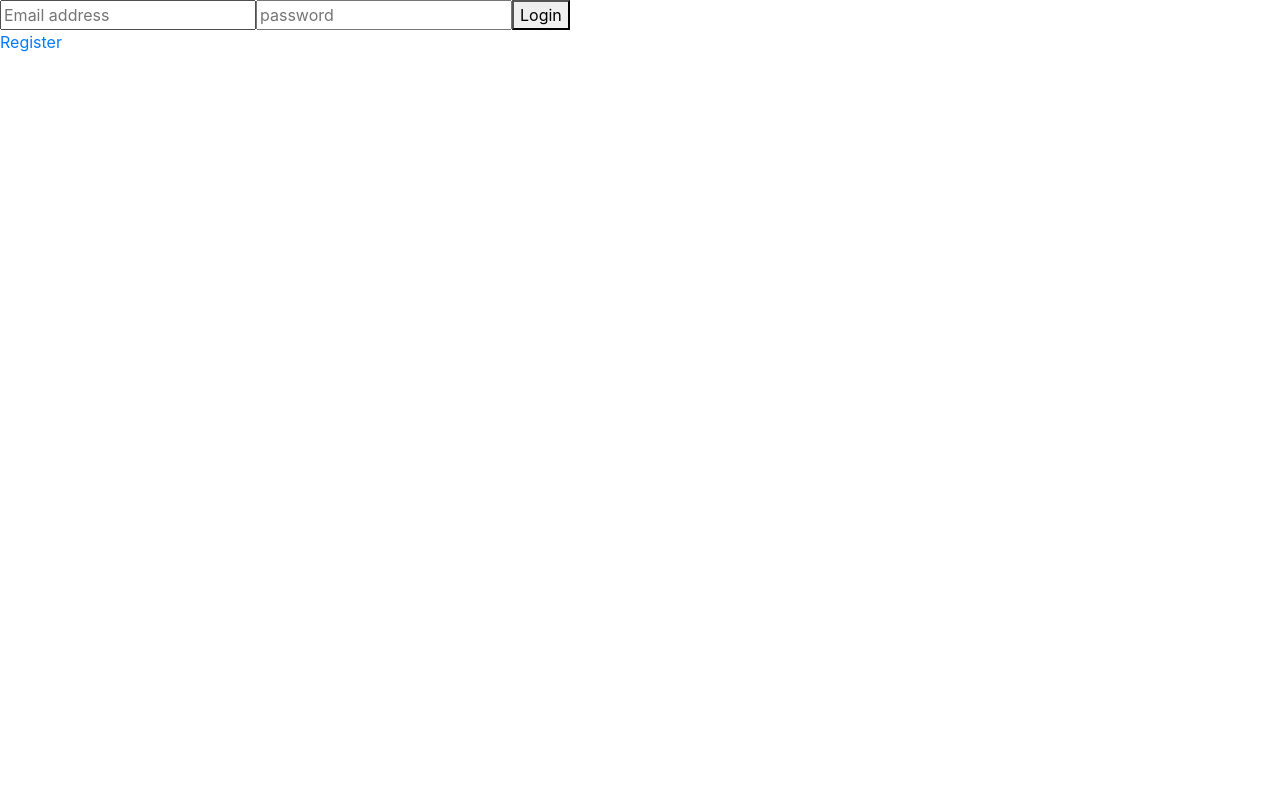
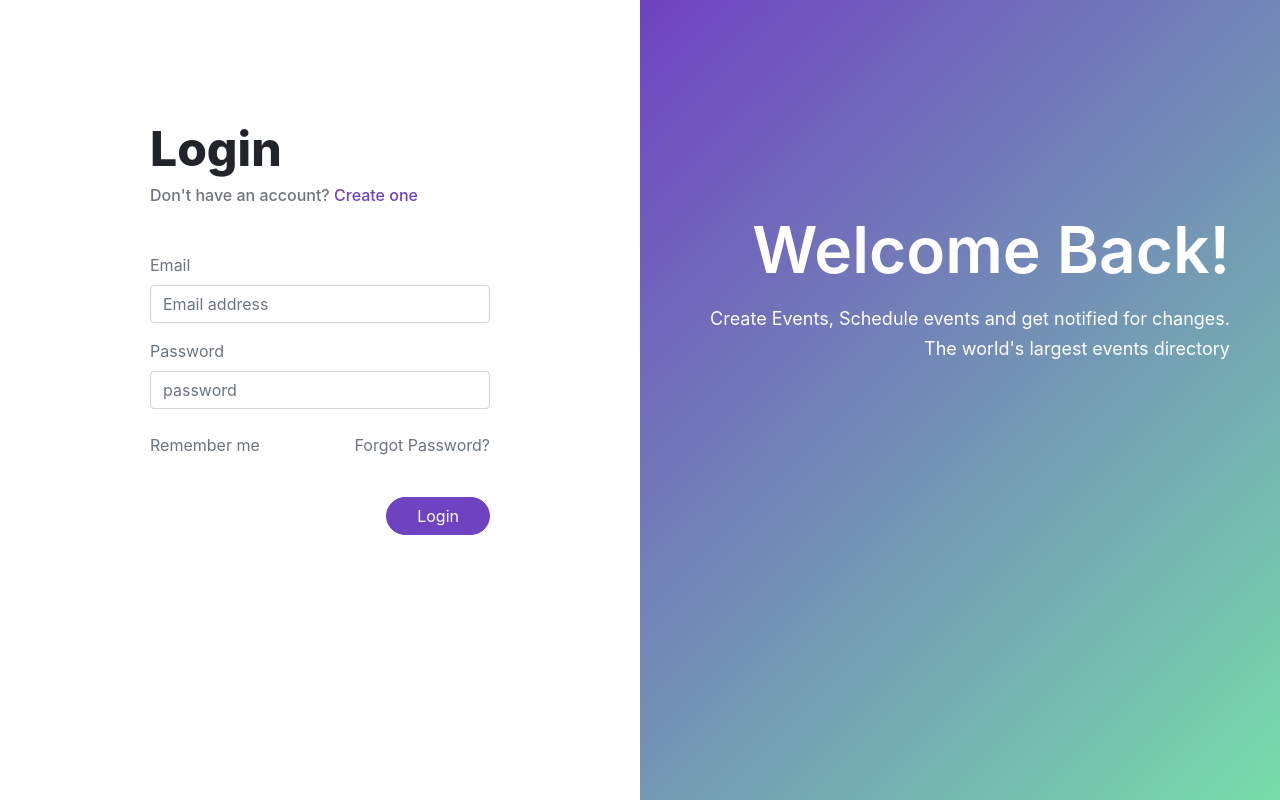
Before and after one commit to haribukke/events-app, an Angular app: page /login in a window 1280 px wide. Built offline with nearby package versions, Linux system fonts and the light colour scheme.

Commit message:
bootstrap customisation + login css

```diff
--- a/src/app/components/login/login.component.html
+++ b/src/app/components/login/login.component.html
@@ -1,13 +1,40 @@
+<div class="container-fluid login">
+  <div class="row ht-100">
+    <div class="col-6 login__container">
+      <h1 class="title">Login</h1>
+      <h5 class="text-small--grey">Don't have an account? <a class="text-primary" routerLink="/register"> Create one
+        </a></h5>
       <form [formGroup]="loginForm">
-  <input type="text" formControlName="name" placeholder="Email address">
-  <div *ngIf="submitted && f.name.errors">
+        <div class="mt-5 mb-4">
+          <div class="form-group">
+            <label for="" class="input-label">Email</label>
+            <input type="text" class="form-control" formControlName="name" placeholder="Email address">
+            <div *ngIf="submitted && f.name.errors" class="text-danger">
               <p *ngIf="f.name.errors.required">Email is required</p>
               <p *ngIf="f.name.errors.email">Please enter a valid Email</p>
             </div>
-  <input type="password" formControlName="password" placeholder="password">
-  <div *ngIf="submitted && f.password.errors">
+          </div>
+          <div class="form-group">
+            <label for="" class="input-label">Password</label>
+            <input type="password" class="form-control" formControlName="password" placeholder="password">
+            <div *ngIf="submitted && f.password.errors" class="text-danger">
               <p *ngIf="f.password.errors.required">password is required</p>
             </div>
-  <button type="submit" (click)="login()">Login</button>
+          </div>
+        </div>
+        <div class="row mb-4">
+          <div class="col-6">
+            <p class="text--gray">Remember me</p>
+          </div>
+          <div class="col-6"><a class="float-right text--gray ">Forgot Password?</a></div>
+        </div>
+        <button type="submit" class="btn btn-primary float-right" (click)="login()">Login</button>
       </form>
-<a routerLink="/register">Register</a>
+    </div>
+    <div class="col-6 welcome-container">
+      <h2 class="welcome-container__msg--text-large">Welcome Back!</h2>
+      <h4 class="welcome-container__msg--text-medium">Create Events, Schedule events and get notified for changes.</h4>
+      <h4 class="welcome-container__msg--text-medium">The world's largest events directory</h4>
+    </div>
+  </div>
+</div>
--- a/src/app/constants/app.constants.ts
+++ b/src/app/constants/app.constants.ts
@@ -1,7 +1,7 @@
 export class AppConstants {
-    public static registerUrl = "/users/register";
-    public static loginUrl = "/users/authenticate";
-    public static eventsUrl = "/events";
-    public static eventsAttendUrl = "/events/attend";
-    public static eventsUnAttendUrl = "/events/unattend";
+    public static registerUrl: string = "/users/register";
+    public static loginUrl: string = "/users/authenticate";
+    public static eventsUrl: string = "/events";
+    public static eventsAttendUrl: string = "/events/attend";
+    public static eventsUnAttendUrl: string = "/events/unattend";
 }
--- a/src/app/services/authentication/authentication.service.ts
+++ b/src/app/services/authentication/authentication.service.ts
@@ -1,6 +1,7 @@
 import { Injectable } from '@angular/core';
 import { HttpClient } from '@angular/common/http';
 import { AppConstants } from '../../constants/app.constants';
+import { Observable } from 'rxjs';
 
 @Injectable({
   providedIn: 'root'
@@ -14,31 +15,31 @@ export class AuthenticationService {
     private http: HttpClient
   ) { }
 
-  registerUser(obj) {
+  registerUser(obj): Observable<Object> {
     let url = AppConstants.registerUrl;
     return this.http.post(url, obj)
   }
 
-  login(obj) {
+  login(obj): Observable<Object> {
     let url = AppConstants.loginUrl;
     return this.http.post(url, obj)
   }
 
-  setUserId(id) {
+  setUserId(id): void {
     this.id = id;
     localStorage.setItem('userId', id);
   }
 
-  setToken(token) {
+  setToken(token: string): void {
     this.token = token;
     localStorage.setItem('access-token', token);
   }
 
-  getAuthorizationToken() {
+  getAuthorizationToken(): string {
     return this.token || localStorage.getItem('access-token');
   }
 
-  getUserId() {
+  getUserId(): string | number {
     return this.id || localStorage.getItem('userId')
   }
 }
--- a/src/app/services/events/events.service.ts
+++ b/src/app/services/events/events.service.ts
@@ -2,6 +2,7 @@ import { Injectable } from '@angular/core';
 
 import { AppConstants } from 'src/app/constants/app.constants';
 import { HttpClient } from '@angular/common/http';
+import { Observable } from 'rxjs';
 
 @Injectable({
   providedIn: 'root'
@@ -12,23 +13,23 @@ export class EventsService {
     private http: HttpClient
   ) { }
 
-  createEvent(eventObj) {
+  createEvent(eventObj): Observable<object> {
     let url = AppConstants.eventsUrl;
     return this.http.post(url, eventObj)
   }
 
-  getEvents() {
+  getEvents(): Observable<object> {
     let url = AppConstants.eventsUrl;
     return this.http.get(url);
   }
 
-  attendEvent(eventId, userId) {
+  attendEvent(eventId, userId): Observable<object> {
     let url = AppConstants.eventsAttendUrl;
     let obj = { eventId, userId }
     return this.http.post(url, obj)
   }
 
-  unAttendEvent(eventId, userId) {
+  unAttendEvent(eventId, userId): Observable<object> {
     let url = AppConstants.eventsUnAttendUrl;
     let obj = { eventId, userId }
     return this.http.post(url, obj)
--- a/src/styles.scss
+++ b/src/styles.scss
@@ -1,2 +1,91 @@
 /* You can add global styles to this file, and also import other style files */
-@import "~bootstrap/dist/css/bootstrap.min.css";
+@import "~bootstrap/scss/_functions";
+@import "~bootstrap/scss/_variables";
+
+$theme-colors: (
+  "primary": $purple
+);
+
+$btn-border-radius: 20px;
+$btn-padding-x: 30px;
+
+@import "~bootstrap/scss/bootstrap.scss";
+
+.background {
+  &-purple {
+    //     background-color: $purple;
+    //     background: #6f42c1; /* Old browsers */
+    //     background: -moz-linear-gradient(top, #6f42c1 0%, #2989d8 50%, #207cca 51%, #77ddaa 100%); /* FF3.6-15 */
+    //     background: -webkit-linear-gradient(
+    //       top,
+    //       #6f42c1 0%,
+    //       #2989d8 50%,
+    //       #207cca 51%,
+    //       #77ddaa 100%
+    //     ); /* Chrome10-25,Safari5.1-6 */
+    //     background: linear-gradient(
+    //       to bottom,
+    //       #6f42c1 0%,
+    //       #2989d8 50%,
+    //       #207cca 51%,
+    //       #77ddaa 100%
+    //     ); /* W3C, IE10+, FF16+, Chrome26+, Opera12+, Safari7+ */
+    //     filter: progid:DXImageTransform.Microsoft.gradient( startColorstr='#6f42c1', endColorstr='#77ddaa',GradientType=0 ); /* IE6-9 */
+    //
+    /* Permalink - use to edit and share this gradient: https://colorzilla.com/gradient-editor/#6f42c1+0,77ddaa+100,77ddaa+100 */
+    background: #6f42c1; /* Old browsers */
+    background: -moz-linear-gradient(-45deg, #6f42c1 0%, #77ddaa 100%, #77ddaa 100%); /* FF3.6-15 */
+    background: -webkit-linear-gradient(-45deg, #6f42c1 0%, #77ddaa 100%, #77ddaa 100%); /* Chrome10-25,Safari5.1-6 */
+    background: linear-gradient(
+      135deg,
+      #6f42c1 0%,
+      #77ddaa 100%,
+      #77ddaa 100%
+    ); /* W3C, IE10+, FF16+, Chrome26+, Opera12+, Safari7+ */
+    filter: progid:DXImageTransform.Microsoft.gradient( startColorstr='#6f42c1', endColorstr='#77ddaa',GradientType=1 ); /* IE6-9 fallback on horizontal gradient */
+  }
+}
+.ht-100 {
+  height: 100vh;
+}
+.title {
+  font-weight: 800;
+  font-size: 3rem;
+}
+.text-small--grey {
+  font-size: 16px;
+  color: $gray-600;
+}
+.text--gray {
+  color: $gray-600 !important;
+}
+.input-label {
+  color: $gray-600;
+}
+.login,
+.register {
+  &__container {
+    padding: 120px 150px 50px;
+  }
+  .details-text {
+    color: $white;
+  }
+
+  .welcome-container {
+    @extend .background-purple;
+    padding: 200px 50px;
+    color: $white;
+    text-align: right;
+    &__msg {
+      &--text-large {
+        font-size: 64px;
+        font-weight: 600;
+        line-height: 100px;
+      }
+      &--text-medium {
+        font-weight: 400;
+        font-size: 18px;
+      }
+    }
+  }
+}
```
Lines whose indentation alone changed are shown as unchanged.
